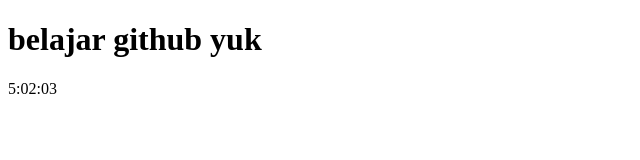
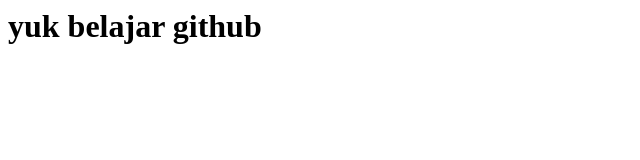
Before and after one commit to kartikaVina13/kartikaVina13.github.io, a plain HTML site: page index.html in a window 1280 px wide. Shown: the whole page, without its empty margins (0-640 px from the left). Drawn offline with Linux system fonts and the light colour scheme.

```diff
--- a/index.html
+++ b/index.html
@@ -1,30 +1,6 @@
-<!DOCTYPE html>
 <html>
-<head>
-<h1>belajar github yuk</h1>
-<script>
-function startTime() {
-    var today=new Date();
-    var h=today.getHours();
-    var m=today.getMinutes();
-    var s=today.getSeconds();
-    m = checkTime(m);
-    s = checkTime(s);
-    document.getElementById('txt').innerHTML = h+":"+m+":"+s;
-    var t = setTimeout(function(){startTime()},500);
-}
-function checkTime(i) {
-    if (i<10) {i = "0" + i};  // add zero in front of numbers < 10
-    return i;
-}
-</script>
-</head>
-
-<body onload="startTime()">
-
-<div id="txt"></div>
-
-</body>
+    <head></head>
+    <body>
+       <h1>yuk belajar github</h1>
+    </body>
 </html>
-
-<!-- credit goes to w3school.com-->
```
